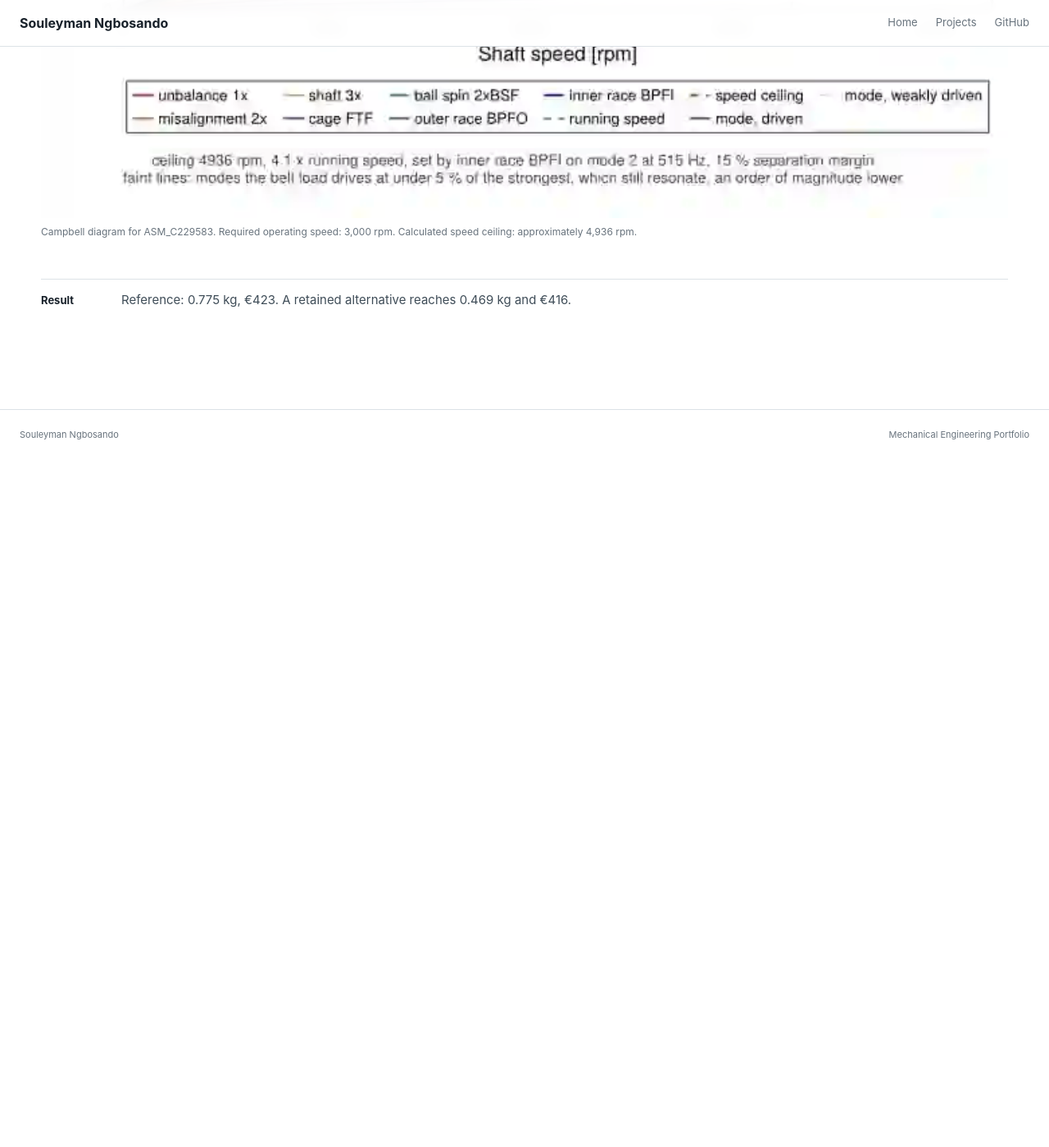
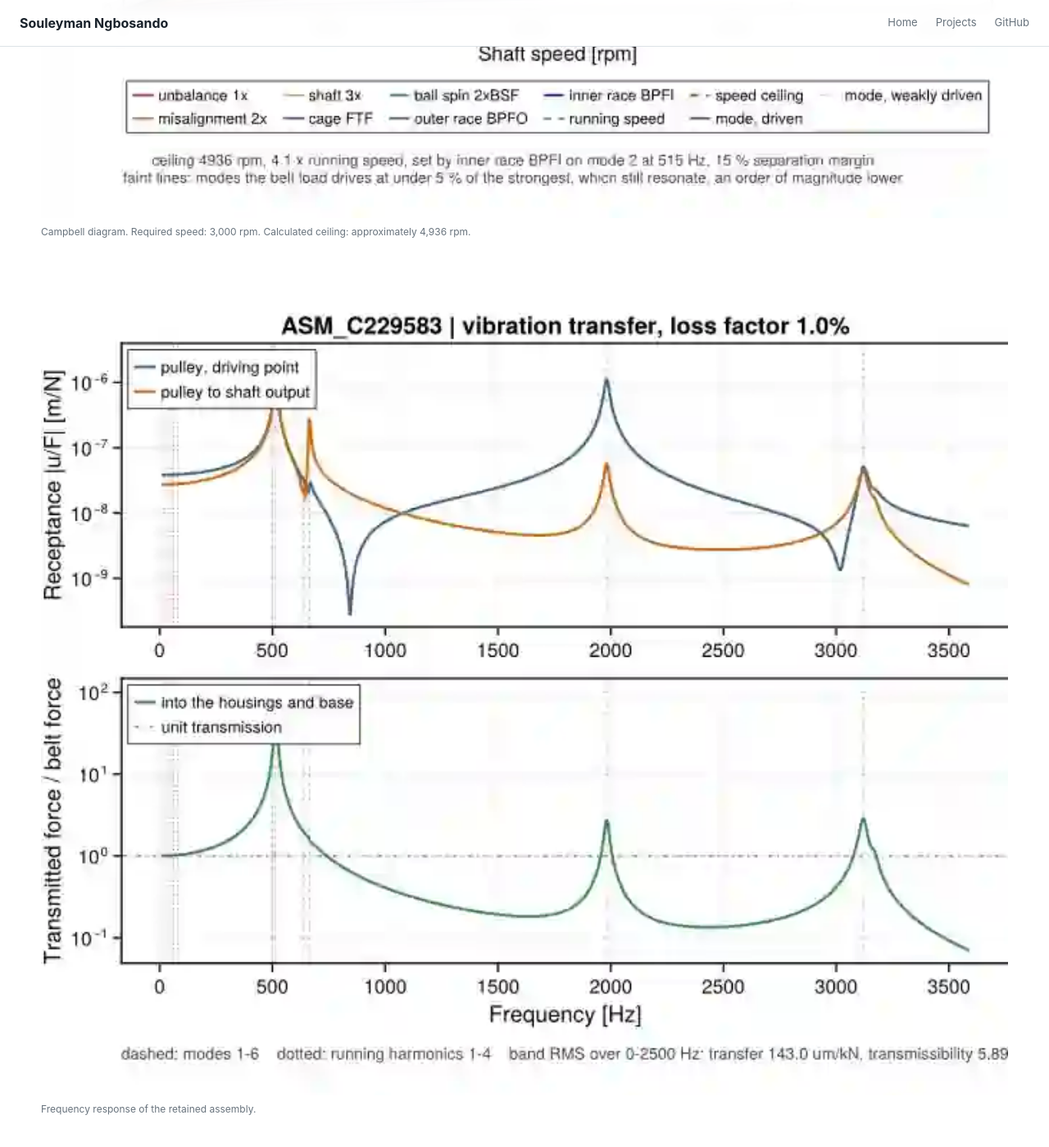
Before and after one commit to Ngbosando/Ngbosando.github.io, a Jekyll site: the page built from _projects/mechanical-assembly-design/index.md, in a window 1280 px wide and 1400 px high, scrolled down 4218 px. Shown: the whole window at 82% size. Built offline with Jekyll 4.4.1, drawn with Linux system fonts in a browser that asks for light colours; before the commit the page ends 4779 px from its top, so only the background shows below that; some of the changed text lies outside the part shown.

Commit message:
Show complete assembly image set

```diff
--- a/_projects/mechanical-assembly-design/index.md
+++ b/_projects/mechanical-assembly-design/index.md
@@ -28,7 +28,7 @@
 
 <figure class="figure-wide technical-figure">
   <a href="{{ '/assets/images/assembly-exploded.svg' | relative_url }}"><img src="{{ '/assets/images/assembly-exploded.svg' | relative_url }}" alt="Exploded view of reference assembly ASM_C229583"></a>
-  <figcaption>Reference assembly ASM_C229583.</figcaption>
+  <figcaption>Exploded view of ASM_C229583.</figcaption>
 </figure>
 
 <figure class="figure-wide technical-figure">
@@ -40,7 +40,17 @@
 
 <figure class="figure-wide technical-figure">
   <a href="{{ '/assets/images/campbell.webp' | relative_url }}"><img src="{{ '/assets/images/campbell.webp' | relative_url }}" alt="Campbell diagram for ASM_C229583"></a>
-  <figcaption>Campbell diagram for ASM_C229583. Required operating speed: 3,000 rpm. Calculated speed ceiling: approximately 4,936 rpm.</figcaption>
+  <figcaption>Campbell diagram. Required speed: 3,000 rpm. Calculated ceiling: approximately 4,936 rpm.</figcaption>
+</figure>
+
+<figure class="figure-wide technical-figure">
+  <a href="{{ '/assets/images/frf.webp' | relative_url }}"><img src="{{ '/assets/images/frf.webp' | relative_url }}" alt="Frequency response function for ASM_C229583"></a>
+  <figcaption>Frequency response of the retained assembly.</figcaption>
+</figure>
+
+<figure class="figure-wide technical-figure">
+  <a href="{{ '/assets/images/haigh.webp' | relative_url }}"><img src="{{ '/assets/images/haigh.webp' | relative_url }}" alt="Haigh fatigue diagram for ASM_C229583"></a>
+  <figcaption>Haigh fatigue verification of the rotating shaft.</figcaption>
 </figure>
 
 <div class="result-line"><b>Result</b><span>Reference: 0.775 kg, €423. A retained alternative reaches 0.469 kg and €416.</span></div>
```
Also changed, not shown: other parts of _projects/mechanical-assembly-design/index.md (+1 -1 lines).
